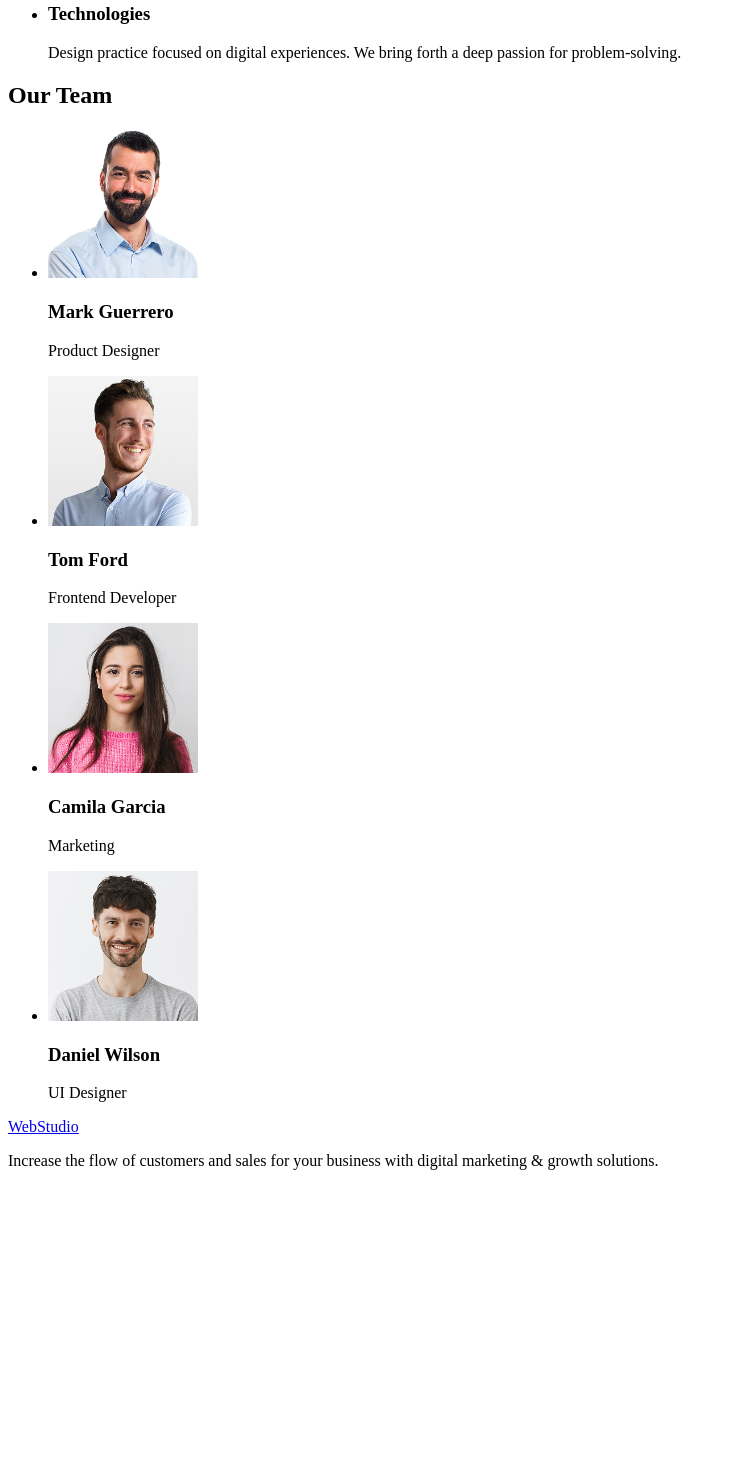
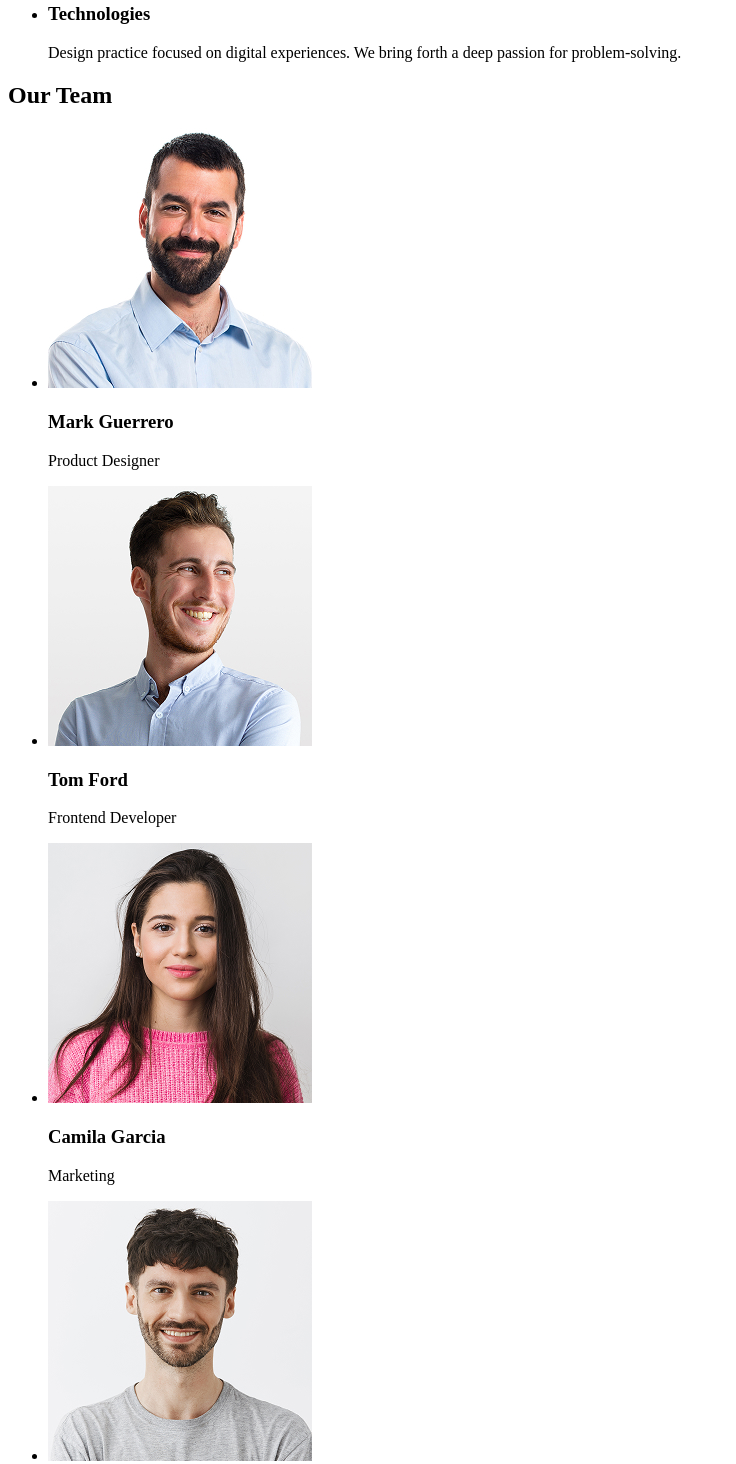
Before and after one commit to Andii-stack/goit-markup-hw-01, a plain HTML site: page index.html in a window 1280 px wide. Shown: the part 532-1996 px from the top of the page, without its empty margins (0-736 px from the left). Before the commit the page ends 1718 px from the top, so only its background shows below. Drawn offline with Linux system fonts and the light colour scheme.

Commit message:
update  index

```diff
--- a/index.html
+++ b/index.html
@@ -7,7 +7,7 @@
   </head>
   <body>
     <header>
-      <a href="/index.html">WebStudio</a>
+      <a href="./index.html">WebStudio</a>
       <nav>
         <ul>
           <li><a href="" target="_blank">Studio</a></li>
@@ -18,7 +18,7 @@
       <address>
         <ul>
           <li>
-            <a href="info@devstudio.com">info@devstudio.com</a>
+            <a href="mailto:info@devstudio.com">info@devstudio.com</a>
           </li>
           <li>
             <a href="tel:+110001111111">+11 (000) 111-11-11</a>
@@ -26,6 +26,7 @@
         </ul>
       </address>
     </header>
+    <main>
     <section>
       <div>
         <h1>Effective Solutions for Your Business</h1>
@@ -73,48 +74,49 @@
       <ul>
         <li>
           <img
-            src="images/img-3.jpg"
+            src="./images/img-3.jpg"
             alt="Mark Guerrero"
-            width="150"
-            height="150"
+            width="264"
+            height="260"
           >
           <h3>Mark Guerrero</h3>
           <p>Product Designer</p>
         </li>
         <li>
           <img
-            src="images/img-2.jpg"
+            src="./images/img-2.jpg"
             alt="Tom Ford"
-            width="150"
-            height="150"
+            width="264"
+            height="260"
           >
           <h3>Tom Ford</h3>
           <p>Frontend Developer</p>
         </li>
         <li>
           <img
-            src="images/img-1.jpg"
+            src="./images/img-1.jpg"
             alt="Camila Garcia"
-            width="150"
-            height="150"
+            width="264"
+            height="260"
           >
           <h3>Camila Garcia</h3>
           <p>Marketing</p>
         </li>
         <li>
           <img
-            src="images/img.jpg"
+            src="./images/img.jpg"
             alt="Daniel Wilson"
-            width="150"
-            height="150"
+            width="264"
+            height="260"
           >
           <h3>Daniel Wilson</h3>
           <p>UI Designer</p>
         </li>
       </ul>
     </section>
+    </main>
     <footer>
-      <a href="/index.html">WebStudio</a>
+      <a href="./index.html">WebStudio</a>
       <p>
         Increase the flow of customers and sales for your business with digital
         marketing & growth solutions.
```
